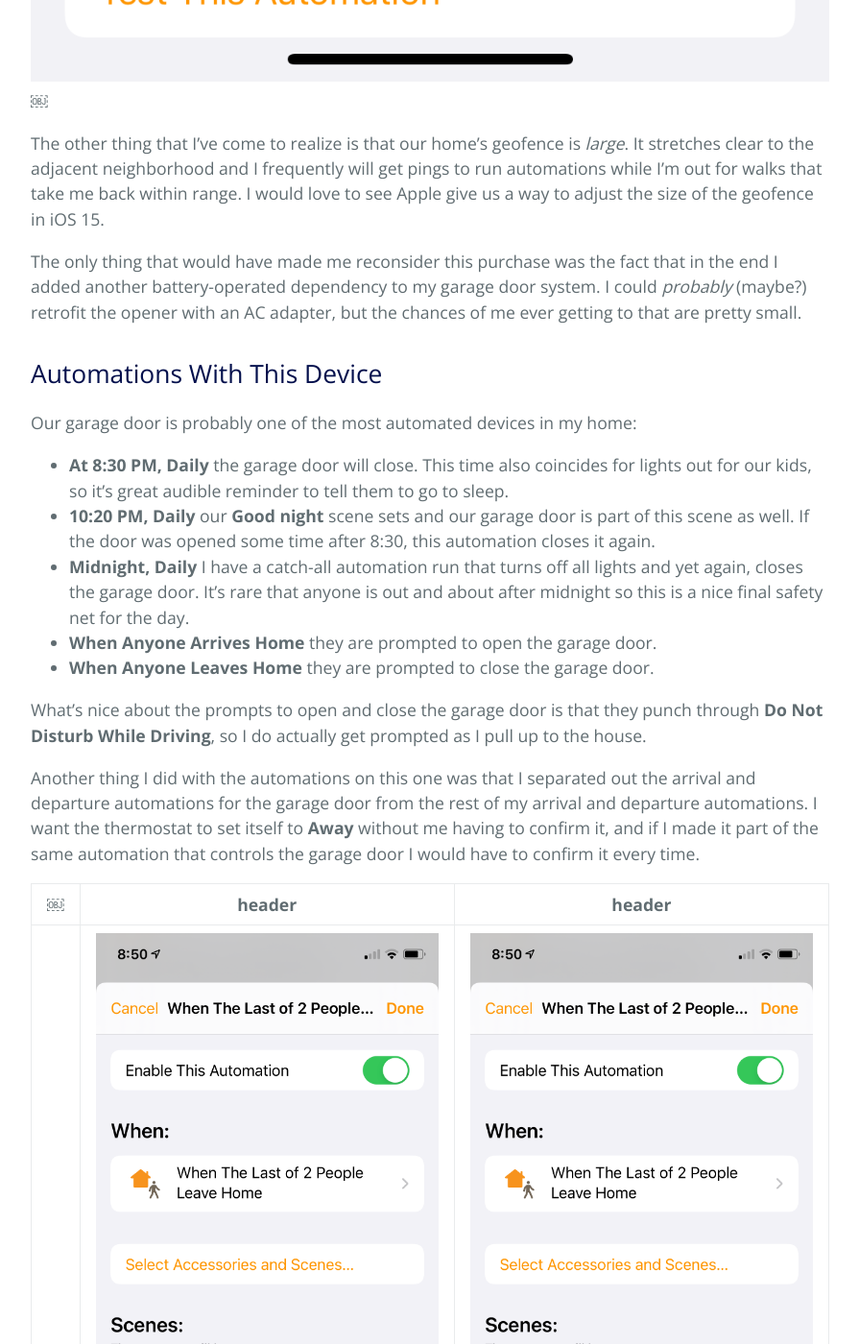
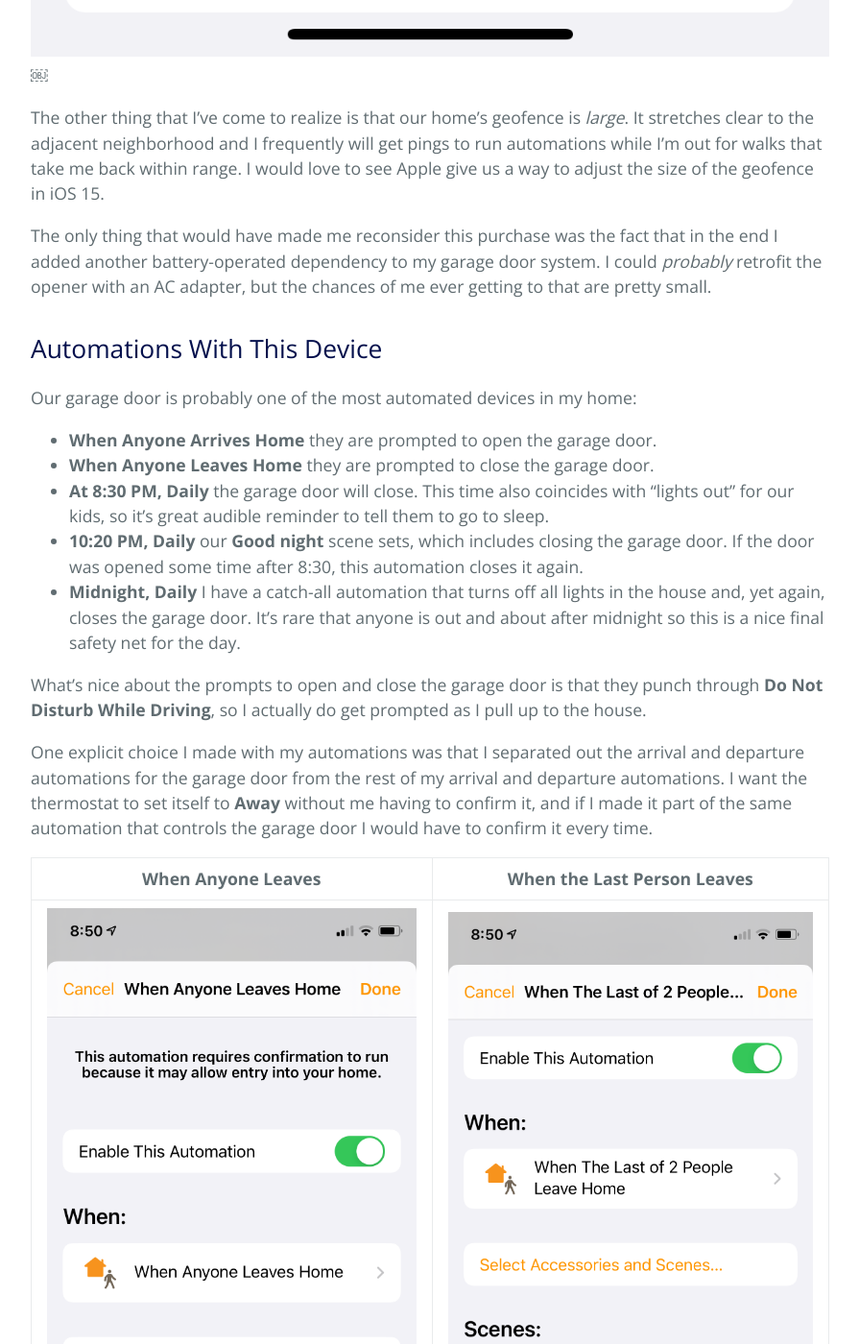
Before and after one commit to MrRooni/homekitbuilds, a Jekyll site: the page built from 2021-05-15-meross-smart-wi-fi-garage-opener.md, in a window 1280 px wide and 1400 px high, scrolled down 6590 px. Shown: the whole window at 96% size, without its empty margins (192-1087 px from the left). Built offline with Jekyll 4.4.1, drawn with Linux system fonts in a browser that asks for light colours; some of the changed text lies outside the part shown.

Commit message:
Edits to the Meross article

```diff
--- a/2021-05-15-meross-smart-wi-fi-garage-opener.md
+++ b/2021-05-15-meross-smart-wi-fi-garage-opener.md
@@ -42,13 +42,13 @@
 
 * No longer are we pulling u-turns to double check on the state of the garage door after we leave the house.
 * Automations now close the door automatically in the evening.
-* If I feel the need to check the door before bed I don’t need to go farther than my nightstand to do it.
+* If I feel the need to check the door before bed I don’t need to go any farther than my phone on my nightstand.
 
 Beyond the automations that I’ll get in to below, I’ve found myself saying, **Hey Siri, close the garage door** while packing the car up to go places. It’s a small thing, but it works much better than our often-unreliable clickers.
 
 ## The Not So Good
 
-As wonderful as this new accessory is there are a few things I discovered that you should be aware of, too.
+As wonderful as this new accessory is there are a few things that surprised me.
 
 For one, I assumed I would be able to have a fully automated setup with our garage door. I had visions of it closing automatically as we rolled down the street away from the house and magically opening again when we return. This is not the case though, and that’s a HomeKit limitation, not a Meross one. As it turns out, any scene that contains a HomeKit accessory that allows entry into your home must be confirmed before being run.
 
@@ -56,25 +56,25 @@
 
 The other thing that I’ve come to realize is that our home’s geofence is _large_. It stretches clear to the adjacent neighborhood and I frequently will get pings to run automations while I’m out for walks that take me back within range. I would love to see Apple give us a way to adjust the size of the geofence in iOS 15.
 
-The only thing that would have made me reconsider this purchase was the fact that in the end I added another battery-operated dependency to my garage door system. I could _probably_ (maybe?) retrofit the opener with an AC adapter, but the chances of me ever getting to that are pretty small.
+The only thing that would have made me reconsider this purchase was the fact that in the end I added another battery-operated dependency to my garage door system. I could _probably_ retrofit the opener with an AC adapter, but the chances of me ever getting to that are pretty small.
 
 ## Automations With This Device
 
 Our garage door is probably one of the most automated devices in my home:
 
-* **At 8:30 PM, Daily** the garage door will close. This time also coincides for lights out for our kids, so it’s great audible reminder to tell them to go to sleep.
-* **10:20 PM, Daily** our **Good night** scene sets and our garage door is part of this scene as well. If the door was opened some time after 8:30, this automation closes it again.
-* **Midnight, Daily** I have a catch-all automation run that turns off all lights and yet again, closes the garage door. It’s rare that anyone is out and about after midnight so this is a nice final safety net for the day.
 * **When Anyone Arrives Home** they are prompted to open the garage door.
 * **When Anyone Leaves Home** they are prompted to close the garage door.
+* **At 8:30 PM, Daily** the garage door will close. This time also coincides with "lights out" for our kids, so it’s great audible reminder to tell them to go to sleep.
+* **10:20 PM, Daily** our **Good night** scene sets, which includes closing the garage door. If the door was opened some time after 8:30, this automation closes it again.
+* **Midnight, Daily** I have a catch-all automation that turns off all lights in the house and, yet again, closes the garage door. It’s rare that anyone is out and about after midnight so this is a nice final safety net for the day.
 
-What’s nice about the prompts to open and close the garage door is that they punch through **Do Not Disturb While Driving**, so I do actually get prompted as I pull up to the house.
+What’s nice about the prompts to open and close the garage door is that they punch through **Do Not Disturb While Driving**, so I actually do get prompted as I pull up to the house.
 
-Another thing I did with the automations on this one was that I separated out the arrival and departure automations for the garage door from the rest of my arrival and departure automations. I want the thermostat to set itself to **Away** without me having to confirm it, and if I made it part of the same automation that controls the garage door I would have to confirm it every time.
+One explicit choice I made with my automations was that I separated out the arrival and departure automations for the garage door from the rest of my arrival and departure automations. I want the thermostat to set itself to **Away** without me having to confirm it, and if I made it part of the same automation that controls the garage door I would have to confirm it every time.
 
-￼| header | header |
+| When Anyone Leaves | When the Last Person Leaves |
 | ------ | ------ |
-| ![Garage door automation when anyone leaves home](/assets/images/garage-door-automation-3.png) | ![Automation when the last person leaves home](/assets/images/garage-door-automation-3.png) |
+| ![Garage door automation when anyone leaves home](/assets/images/garage-door-automation-2.png) | ![Automation when the last person leaves home](/assets/images/garage-door-automation-3.png) |
 
 
 ## Conclusion
@@ -90,8 +90,8 @@
 
 ## Further Reading
 
-* Ecobee Smart Thermostat at HomeKit News
-* Best ecobee Thermostats at iMore
-* The Best Smart Thermostat at Wirecutter
-* ecobee.com
-* Ecobee SmartSensor 2 Pack on Amazon.com
+* [Garage Door Openers at HomeKit News](https://homekitnews.com/tag/garage-door-opener/)
+* [Best HomeKit Garage Door Openers at iMore](https://www.imore.com/best-homekit-garage-door-openers)
+* [The Best Smart Garage Door Opener Controller at Wirecutter](https://www.nytimes.com/wirecutter/reviews/best-smart-garage-door-controller/)
+* [meross.com](https://www.meross.com/)
+* [meross Smart Garage Door Opener Remote, Compatible with Apple HomeKit at Amazon](https://www.amazon.com/dp/B084Z5QZR2)
```
Also changed, not shown: other parts of 2021-05-15-meross-smart-wi-fi-garage-opener.md (+3 -3 lines).
